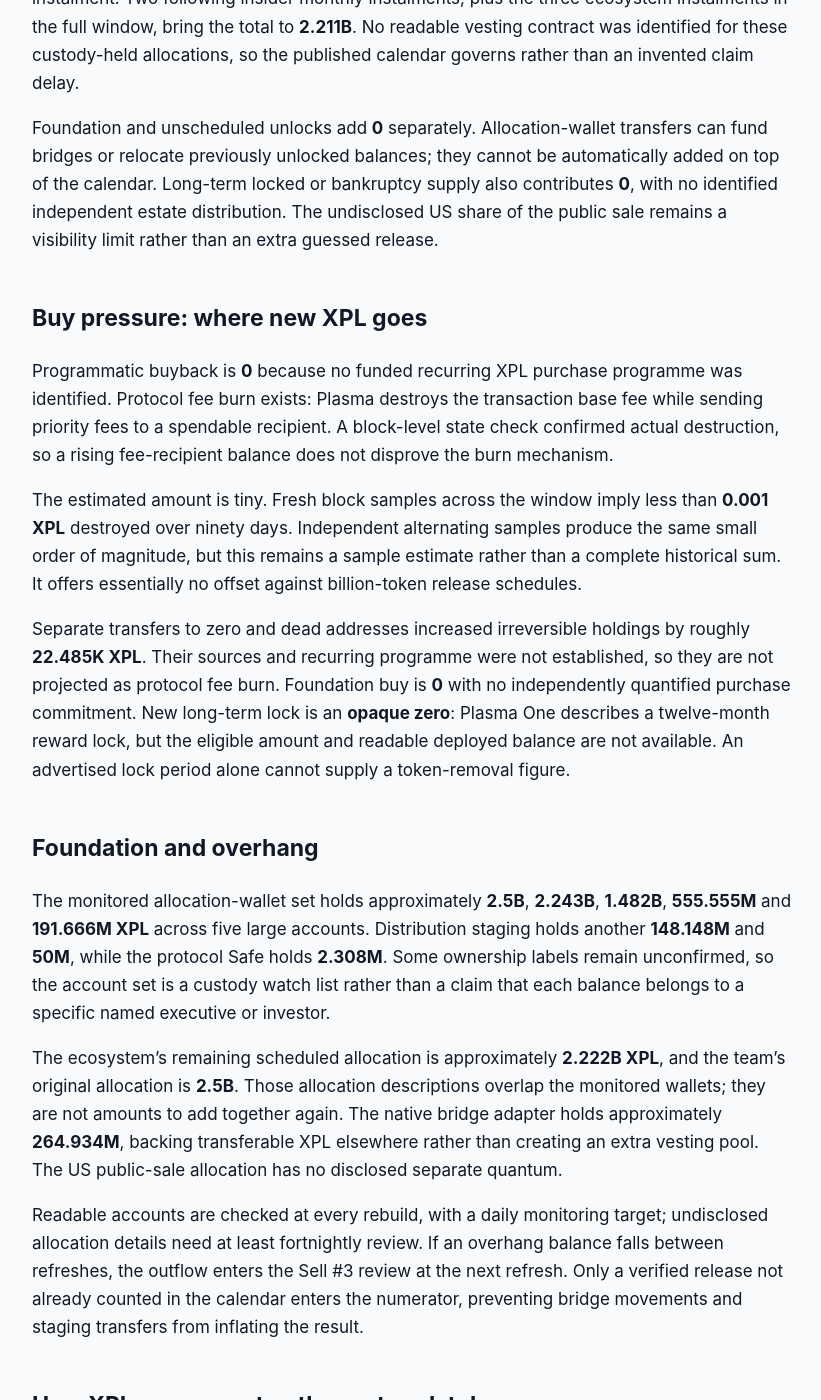
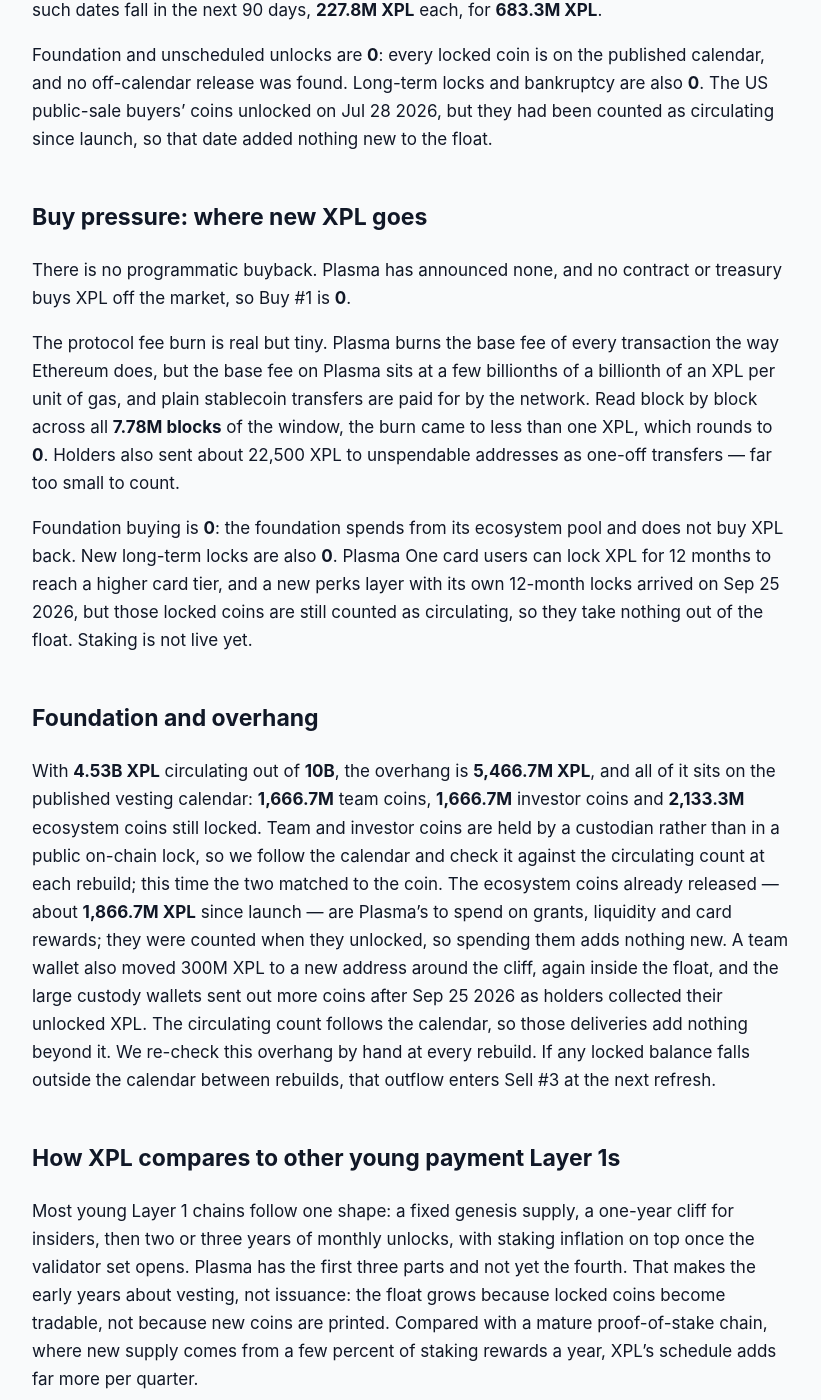
Before and after one commit to jeevansongmy-spec/mrnasdog-articles, a Jekyll site: the page built from crypto/xpl-pressure-framework.md, in a window 1280 px wide and 1400 px high, scrolled down 1143 px. Shown: the whole window, without its empty margins (228-1049 px from the left). Built offline with Jekyll 4.4.1, drawn with Linux system fonts in a browser that asks for light colours; some of the changed text lies outside the part shown.

Commit message:
publish: crypto/xpl-pressure-framework

```diff
--- a/crypto/xpl-pressure-framework.md
+++ b/crypto/xpl-pressure-framework.md
@@ -1,6 +1,6 @@
 ---
 title: "XPL Inflation Analysis · September 2026 · Supply growing · projected to keep growing"
-description: "Supply growing: XPL projects +79.60% net over 90 days, led by its Sep 25 cliff. Validator inflation is inactive and tiny fee burns barely offset the unlocks."
+description: "XPL supply is growing fast: vesting unlocks added 1.93B XPL in 90 days (+42.65%), led by the Sep 25 2026 cliff, and 683.3M more (+15.07%) is due next."
 canonical_url: "https://mrnasdog.com/research/xpl/inflation"
 tags: ["crypto", "xpl", "plasma", "stablecoin"]
 published: true
@@ -10,52 +10,46 @@ Originally published at [XPL Inflation Analysis · September 2026 · Supply grow
 
 # XPL Inflation Analysis · September 2026 · Supply growing · projected to keep growing
 
-**Supply growing · projected to keep growing** is the XPL verdict. Plasma’s published schedule releases **266.667M XPL** over the last ninety days and **2.211B** through **Dec 19 2026**, against **2.778B** currently circulating. The resulting net is **+9.60%** trailing and **+79.60%** forward; base-fee burns are real but negligible, while the monitor reads **+10.69%** and validator inflation remains inactive.
+XPL, the coin of the Plasma stablecoin chain, is strongly inflationary on its tradable float. In the 90 days to Sep 29 2026 the vesting schedule put **1,933.3M XPL** into circulation — most of it the one-year team and investor cliff on **Sep 25 2026** — while nothing was bought back and the fee burn removed less than one XPL. That is **+42.65%** net over 90 days, with another **683.3M XPL**, or **+15.07%**, scheduled for the next 90 days. All 10B XPL already exist; the unlocks keep coming every month until Sep 25 2028.
 
 ## The verdict, in one paragraph
 
-The forward reading is dominated by a dated release of existing tokens, not new validator rewards. Scheduled additions total **2.211B XPL**, with less than **0.001 XPL** of estimated fee destruction, leaving **+79.60%** net on the current circulating base. The trailing primary result is **+9.60%**, compared with the monitor’s **+10.69%**, a **1.09 percentage-point** gap. Most of that difference comes from dividing by an older, smaller supply base; the remaining difference is approximately **0.07 points** in the monitor’s supply estimate. XPL is a low-float network token approaching a large insider cliff.
+The MrNasdog Pressure Framework reads XPL at **+42.65%** net supply growth over the last 90 days and **+15.07%** for the next 90. Our supply monitor reads **+73.53%**, a gap of **30.88 percentage points**. That gap is a difference in how the growth is divided, not in how much supply arrived: the monitor divides the new coins by the supply of 90 days ago, about **2.60B XPL**, while we divide by today’s circulating supply of **4.53B XPL**. Measured on the same base, the two readings sit **0.48 points** apart, so no warning chip is shown. The one-line label for Plasma today: a young chain in its heaviest unlock year, with no buyer on the other side.
 
 ## Sell pressure: where new XPL comes from
 
-Protocol inflation is **0** in this ledger. Plasma reserves a future validator-reward mechanism, but activates it only when external validators and stake delegation become available. Current operator guidance still describes that expansion as future. The chain’s initial **10B XPL** should therefore not be mistaken for an immutable lifetime maximum, even though no ongoing issuance is currently booked.
+Protocol inflation is **0**. Plasma’s design pays validators in new XPL — 5% a year at the start, falling by half a point a year to a 3% floor — but only after outside validators and delegated staking go live, and that switch has no date yet. Today block producers on the Plasma chain collect transaction tips and nothing else, so no new XPL is minted.
 
-Vesting unlocks supply the entire quantified sell side. The ecosystem allocation releases approximately **88.889M XPL** each month. Three releases on **Jun 25 2026**, **Jul 25 2026** and **Aug 25 2026** total **266.667M** in the trailing window. The official circulating endpoint independently agrees with the launch allocation plus the completed monthly tranches.
+Vesting unlocks are the whole story. Plasma launched with 10B XPL on Sep 25 2025: 10% sold to the public, 40% for ecosystem and growth, 25% for the team and 25% for investors. The ecosystem pool releases **88.9M XPL** on the 25th of every month for three years; that fired on Jul 25, Aug 25 and Sep 25 2026 inside this window. On **Sep 25 2026** the team and investors each reached their one-year cliff and one third of their 2.5B XPL unlocked — **1,666.7M XPL** together. The window total is **1,933.3M XPL**. From Oct 25 2026 the remaining two thirds unlock monthly for two years, **138.9M XPL** a month, next to the ecosystem release. Three such dates fall in the next 90 days, **227.8M XPL** each, for **683.3M XPL**.
 
-The next window is much larger. On **Sep 25 2026**, one-third of the combined team and investor allocations becomes eligible, adding **1.667B XPL**, alongside the ecosystem instalment. Two following insider monthly instalments, plus the three ecosystem instalments in the full window, bring the total to **2.211B**. No readable vesting contract was identified for these custody-held allocations, so the published calendar governs rather than an invented claim delay.
-
-Foundation and unscheduled unlocks add **0** separately. Allocation-wallet transfers can fund bridges or relocate previously unlocked balances; they cannot be automatically added on top of the calendar. Long-term locked or bankruptcy supply also contributes **0**, with no identified independent estate distribution. The undisclosed US share of the public sale remains a visibility limit rather than an extra guessed release.
+Foundation and unscheduled unlocks are **0**: every locked coin is on the published calendar, and no off-calendar release was found. Long-term locks and bankruptcy are also **0**. The US public-sale buyers’ coins unlocked on Jul 28 2026, but they had been counted as circulating since launch, so that date added nothing new to the float.
 
 ## Buy pressure: where new XPL goes
 
-Programmatic buyback is **0** because no funded recurring XPL purchase programme was identified. Protocol fee burn exists: Plasma destroys the transaction base fee while sending priority fees to a spendable recipient. A block-level state check confirmed actual destruction, so a rising fee-recipient balance does not disprove the burn mechanism.
+There is no programmatic buyback. Plasma has announced none, and no contract or treasury buys XPL off the market, so Buy #1 is **0**.
 
-The estimated amount is tiny. Fresh block samples across the window imply less than **0.001 XPL** destroyed over ninety days. Independent alternating samples produce the same small order of magnitude, but this remains a sample estimate rather than a complete historical sum. It offers essentially no offset against billion-token release schedules.
+The protocol fee burn is real but tiny. Plasma burns the base fee of every transaction the way Ethereum does, but the base fee on Plasma sits at a few billionths of a billionth of an XPL per unit of gas, and plain stablecoin transfers are paid for by the network. Read block by block across all **7.78M blocks** of the window, the burn came to less than one XPL, which rounds to **0**. Holders also sent about 22,500 XPL to unspendable addresses as one-off transfers — far too small to count.
 
-Separate transfers to zero and dead addresses increased irreversible holdings by roughly **22.485K XPL**. Their sources and recurring programme were not established, so they are not projected as protocol fee burn. Foundation buy is **0** with no independently quantified purchase commitment. New long-term lock is an **opaque zero**: Plasma One describes a twelve-month reward lock, but the eligible amount and readable deployed balance are not available. An advertised lock period alone cannot supply a token-removal figure.
+Foundation buying is **0**: the foundation spends from its ecosystem pool and does not buy XPL back. New long-term locks are also **0**. Plasma One card users can lock XPL for 12 months to reach a higher card tier, and a new perks layer with its own 12-month locks arrived on Sep 25 2026, but those locked coins are still counted as circulating, so they take nothing out of the float. Staking is not live yet.
 
 ## Foundation and overhang
 
-The monitored allocation-wallet set holds approximately **2.5B**, **2.243B**, **1.482B**, **555.555M** and **191.666M XPL** across five large accounts. Distribution staging holds another **148.148M** and **50M**, while the protocol Safe holds **2.308M**. Some ownership labels remain unconfirmed, so the account set is a custody watch list rather than a claim that each balance belongs to a specific named executive or investor.
+With **4.53B XPL** circulating out of **10B**, the overhang is **5,466.7M XPL**, and all of it sits on the published vesting calendar: **1,666.7M** team coins, **1,666.7M** investor coins and **2,133.3M** ecosystem coins still locked. Team and investor coins are held by a custodian rather than in a public on-chain lock, so we follow the calendar and check it against the circulating count at each rebuild; this time the two matched to the coin. The ecosystem coins already released — about **1,866.7M XPL** since launch — are Plasma’s to spend on grants, liquidity and card rewards; they were counted when they unlocked, so spending them adds nothing new. A team wallet also moved 300M XPL to a new address around the cliff, again inside the float, and the large custody wallets sent out more coins after Sep 25 2026 as holders collected their unlocked XPL. The circulating count follows the calendar, so those deliveries add nothing beyond it. We re-check this overhang by hand at every rebuild. If any locked balance falls outside the calendar between rebuilds, that outflow enters Sell #3 at the next refresh.
 
-The ecosystem’s remaining scheduled allocation is approximately **2.222B XPL**, and the team’s original allocation is **2.5B**. Those allocation descriptions overlap the monitored wallets; they are not amounts to add together again. The native bridge adapter holds approximately **264.934M**, backing transferable XPL elsewhere rather than creating an extra vesting pool. The US public-sale allocation has no disclosed separate quantum.
+## How XPL compares to other young payment Layer 1s
 
-Readable accounts are checked at every rebuild, with a daily monitoring target; undisclosed allocation details need at least fortnightly review. If an overhang balance falls between refreshes, the outflow enters the Sell #3 review at the next refresh. Only a verified release not already counted in the calendar enters the numerator, preventing bridge movements and staging transfers from inflating the result.
+Most young Layer 1 chains follow one shape: a fixed genesis supply, a one-year cliff for insiders, then two or three years of monthly unlocks, with staking inflation on top once the validator set opens. Plasma has the first three parts and not yet the fourth. That makes the early years about vesting, not issuance: the float grows because locked coins become tradable, not because new coins are printed. Compared with a mature proof-of-stake chain, where new supply comes from a few percent of staking rewards a year, XPL’s schedule adds far more per quarter.
 
-## How XPL compares to other network tokens
+Ethereum and BNB Chain show the other side of the ledger. Ethereum burns a share of every fee, and BNB adds a scheduled burn; on busy days those buyers take real coins out. Plasma copies the fee burn in design, but it made stablecoin transfers nearly free on purpose, so fees paid in XPL stay small and the burn is close to nothing. On a payment chain, the user benefit and the burn pull in opposite directions.
 
-XPL currently differs from continuously issued proof-of-stake tokens because its validator inflation has not activated. Nevertheless, its tradable supply can grow rapidly as existing allocations become eligible. A network can have no active minting and still produce substantially more circulating tokens when a large insider cliff arrives.
-
-The other useful comparison is with networks whose fee burns materially offset issuance. Plasma has a real base-fee destruction mechanism, but the observed fee scale is far below the allocation releases. The presence of a burn function does not establish a deflationary outcome; its measured size relative to the scheduled additions does.
-
-Finally, the scheduled **2.211B** is a supply-eligibility forecast, not a prediction that every recipient will sell immediately. Custody decisions affect realized selling. The framework keeps that distinction while retaining the published cliff, because no readable escrow was found that would justify replacing the schedule with a smaller claimed-release figure.
+Where Plasma differs from many peers is the end date. All 10B XPL already exist and the unlock calendar finishes on Sep 25 2028; after that, the only new supply would be staking rewards, planned to fall to 3% a year.
 
 ## What to watch in the next 90 days
 
-The principal event is **Sep 25 2026**, when the combined scheduled release reaches approximately **1.756B XPL**. The next two dates, **Oct 25 2026** and **Nov 25 2026**, each release approximately **227.778M**. Watch for an actual activation announcement for external validators and delegation, which would require a new issuance calculation. Finally, a disclosed Plasma One lock contract and eligible deposited amount could replace its opaque placeholder with a measured removal.
+The first monthly team and investor tranche lands on **Oct 25 2026**, together with the ecosystem release: **227.8M XPL**. The same amount follows on **Nov 25 2026** and **Dec 25 2026**. A launch date for outside validators and delegated staking would switch on protocol inflation at 5% a year and move Sell #1 off zero. Watch also where the 1,666.7M cliff coins go: moves to exchanges would show selling, while new card-tier locks would show holders choosing to keep XPL.
 
 ## Summary
 
-XPL’s framework reading is **+9.60%** trailing and **+79.60%** forward, driven by the published allocation calendar. The **Sep 25 2026** insider cliff is the dominant event, with subsequent monthly releases keeping pressure elevated. Tiny fee burns do not materially offset the **2.211B** scheduled addition, while validator inflation remains inactive. The current circulating base plus the scheduled releases remains below the initial **10B** supply, but that supply is not a permanent protocol cap.
+XPL supply is growing fast: **+42.65%** over the last 90 days and **+15.07%** scheduled for the next 90, all from vesting unlocks, with nothing bought back and a fee burn under one XPL. The cause is structural — Plasma is in the first year of a three-year unlock calendar that releases team, investor and ecosystem coins every month until Sep 25 2028. The key risk is that the **5,466.7M XPL** still locked keeps arriving at **227.8M XPL** a month with no buyer on the other side; the ceiling is the fixed 10B supply until staking rewards begin.
 
-MrNasdog Pressure Framework analysis of XPL, Metric 1 — Inflation. Data + explanation only. Not financial advice. Updated Sep 20 2026.
+*MrNasdog Pressure Framework analysis of XPL, Metric 1 — Inflation. Data + explanation only. Not financial advice. Checked Sep 29 2026.*
```
